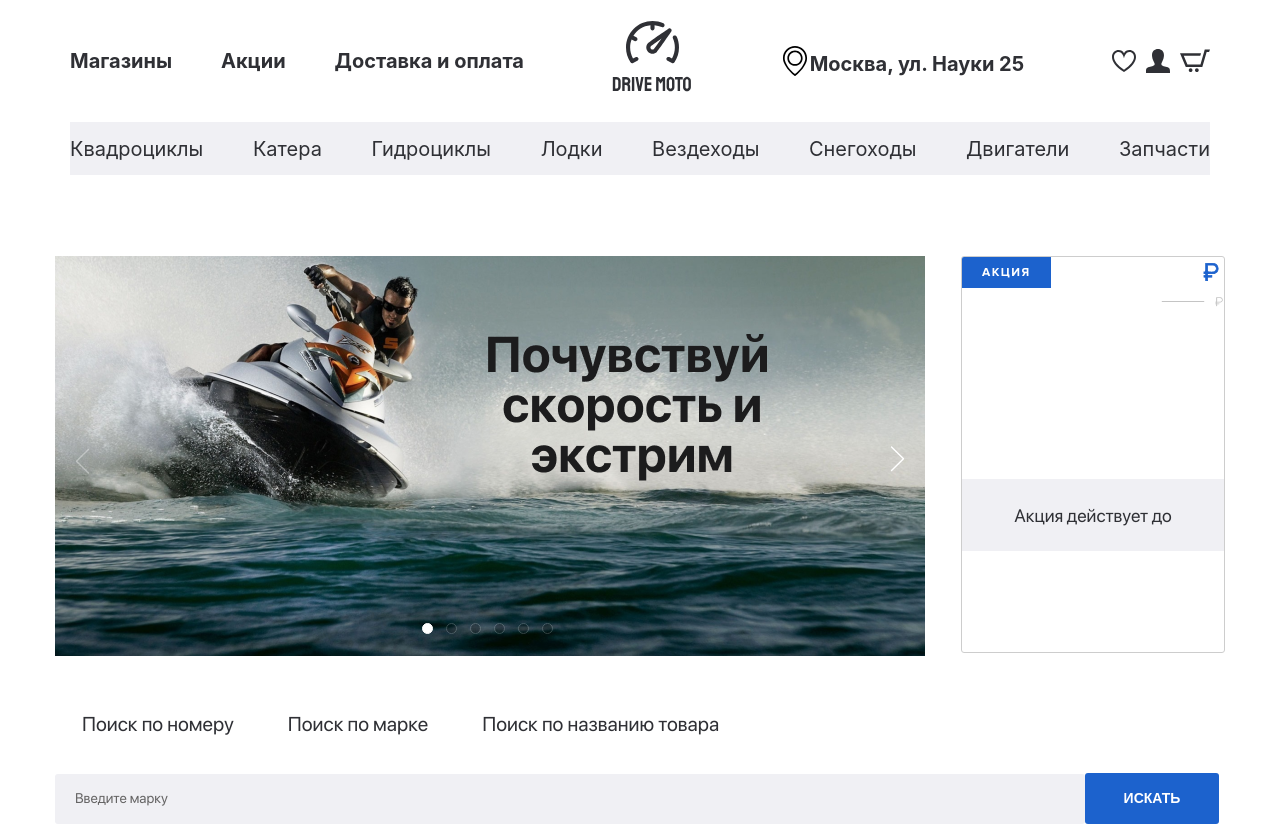
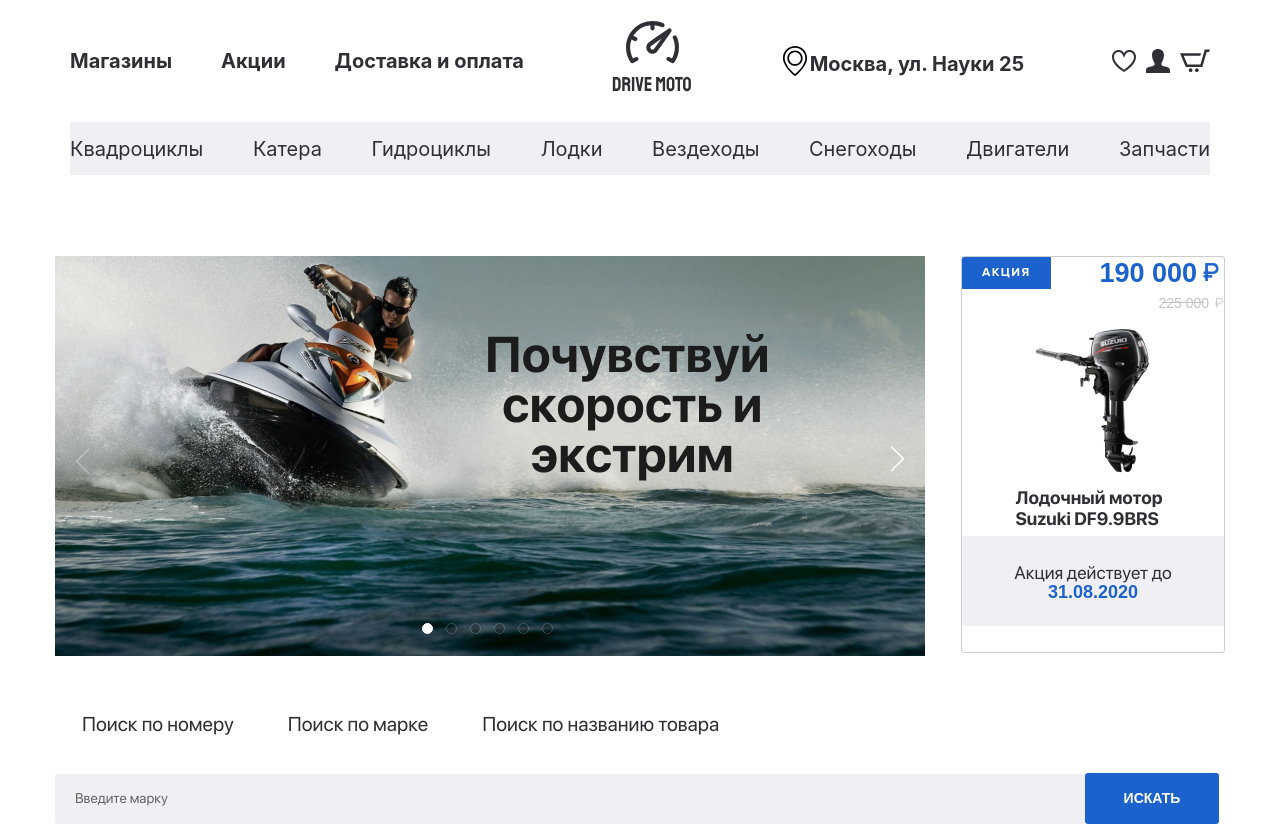
Before and after one commit to ladudasha/Group-shops, a React (Create React App) app: page / in a window 1280 px wide. Shown: the top 826 px of the page. Built offline with nearby package versions, Linux system fonts and the light colour scheme.

Commit message:
stockca new data content  commit

```diff
--- a/src/components/main/Main.jsx
+++ b/src/components/main/Main.jsx
@@ -13,6 +13,9 @@ import img44 from "./../../assets/images/ProductsCard/img4.png";
 
 import Products from "./../products/Products";
 import MainInfo from "./main info/MainInfo";
+
+import imgStock from "./../../assets/images/mainImages/mainInfo/motorStock.png";
+
 import ProductsItemsBlock from "../Products-Items-Block/ProductsItemsBlock";
 import SearchBlock from './search block/SearchBlock';
 
@@ -63,6 +66,13 @@ function Main(props) {
         link: "006"
     }
 
+    const stockdata = {
+        newPrace: "190 000",
+        oldPrace: "225 000",
+        img: imgStock,
+        title: "Лодочный мотор Suzuki DF9.9BRS",
+        date: "31.08.2020"
+    }
 
     const databtn1 = {
         label: "Поиск по  номеру"
@@ -132,7 +142,7 @@ function Main(props) {
     return (
         <div className={s.main}>
 
-            <MainInfo/>
+            <MainInfo data={stockdata}/>
             <SearchBlock label1={databtn1.label} label2={databtn2.label} label3={databtn3.label}/>
             <Products className={s.products} data={data} data2={data2} data3={data3} data4={data4} data5={data5} data6={data6}/>
             <ProductsItemsBlock cardData={popularProductsCardData}/>
--- a/src/components/main/main info/MainInfo.jsx
+++ b/src/components/main/main info/MainInfo.jsx
@@ -11,19 +11,13 @@ function MainInfo(props) {
         img: img1
     }
 
-    const stockdata = {
-        newPrace: "190 000",
-        oldPrace: "225 000",
-        // stockImg: imgStock,
-        stockTitle: "Лодочный мотор Suzuki DF9.9BRS",
-        stockDate: "31.08.2020"
-    }
+
 
     return (
         <div className={s.container}>
             <div className={s.MainInfoWrap}>
                 <BannerSlider data={bannerdata}/>
-                <CardStock data={stockdata}/>
+                <CardStock newPrace={props.data.newPrace} oldPrace={props.data.oldPrace} img={props.data.img} title={props.data.title} date={props.data.date}/>
             </div>
         </div>
 
--- a/src/components/main/main info/card-stock/CardStock.jsx
+++ b/src/components/main/main info/card-stock/CardStock.jsx
@@ -6,22 +6,22 @@ function CardStock(props) {
 
 
     return (
-        <section className={s.cardStock}>
+        <article className={s.cardStock}>
                 <div className={s.stockTop}>
                     <span className={s.stockName}>акция</span>
                     <span className={s.newPrace}>{props.newPrace}</span>
                 </div>
                 <div className={s.oldPrace}>{props.oldPrace}</div>
                 <div className={s.stockWrapImg}>
-                    {/* <img className={s.stockImg} src={props.stockImg} alt="" /> */}
+                    <img className={s.stockImg} src={props.img} alt="" />
                 </div>
-                <h2 className={s.stockTitle}>{props.stockTitle}</h2>
+                <h2 className={s.stockTitle}>{props.title}</h2>
                 <div className={s.stockBottom}>
                     <p className={s.stockTextInfo}>Акция действует до</p>
-                    <p className={s.stockDate}>{props.stockDate}</p>
+                    <p className={s.stockDate}>{props.date}</p>
                 </div>
 
-        </section>
+        </article>
 
 
     );
```
